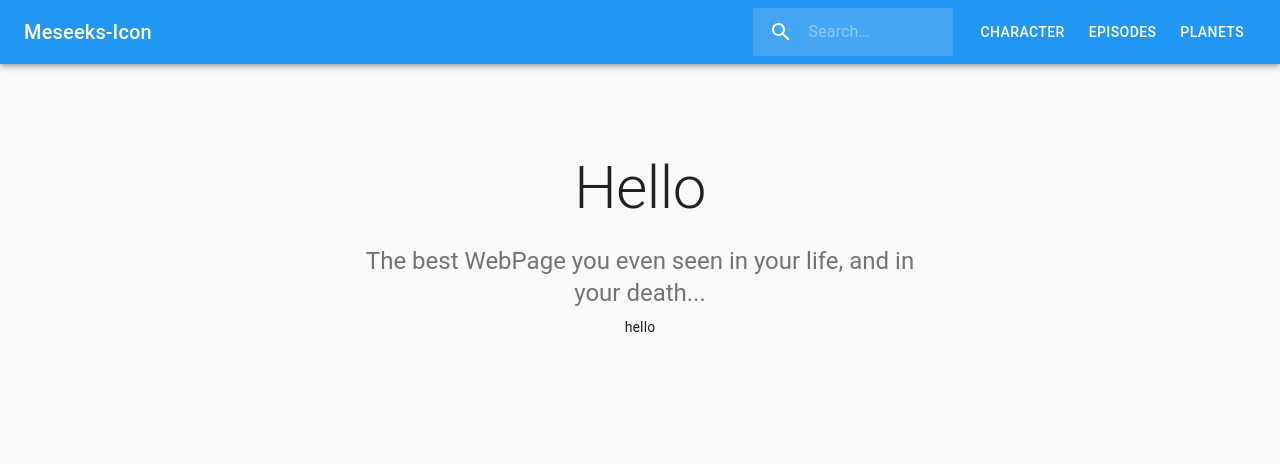
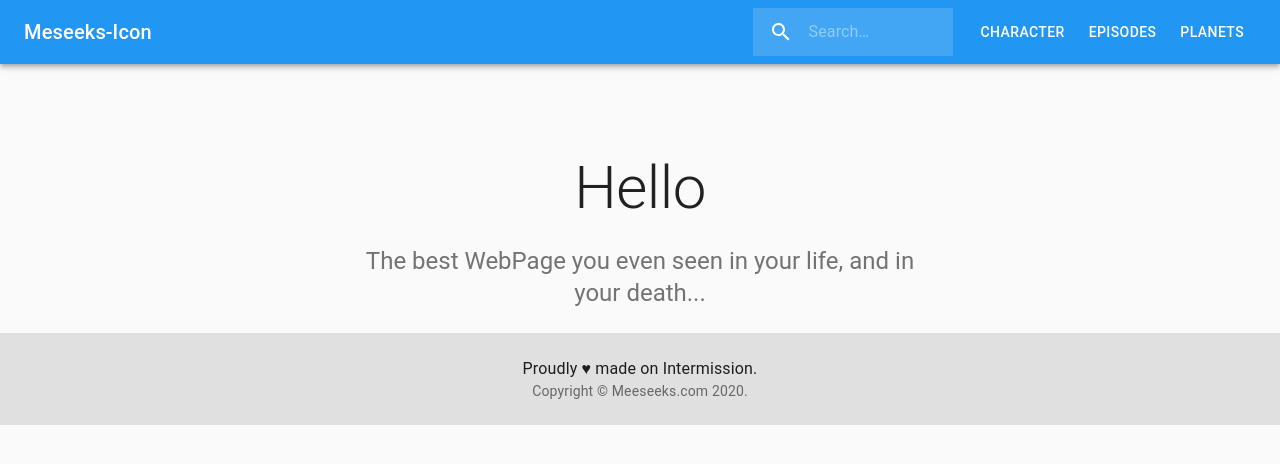
Before and after one commit to Jeffresh/Meeseeks, a React (Create React App) app: page / in a window 1280 px wide. Shown: the top 464 px of the page. Built offline with nearby package versions, Linux system fonts and the light colour scheme.

Commit message:
chore: add Footer component
Copyright component: wrapper of copyright message.

```diff
--- a/src/components/Layout/Footer.tsx
+++ b/src/components/Layout/Footer.tsx
@@ -1,87 +1,40 @@
-// import { Box, Container, Grid, Link, Typography } from '@material-ui/core'
-// import { makeStyles } from '@material-ui/core/styles'
-// import React from 'react'
-
-// const useStyles = makeStyles(theme => ({
-//   footer: {
-//     borderTop: `1px solid ${theme.palette.divider}`,
-//     marginTop: theme.spacing(8),
-//     paddingTop: theme.spacing(3),
-//     paddingBottom: theme.spacing(3),
-//     [theme.breakpoints.up('sm')]: {
-//       paddingTop: theme.spacing(6),
-//       paddingBottom: theme.spacing(6),
-//     },
-//   },
-// }))
-
-// const footers = [
-//   {
-//     title: 'Features',
-//     description: ['Characters', 'Episodes', 'Planets'],
-//   },
-//   {
-//     title: 'Resources',
-//     description: ['Rick &  Morty Api', 'Repo', 'React', 'Material-UI'],
-//   },
-//   {
-//     title: 'Legal',
-//     description: ['Privacy policy', 'Terms of use'],
-//   },
-// ]
-// const Copyright = (): JSX.Element => {
-//   return (
-//     <Typography variant="body2" color="textSecondary" align="center">
-//       {'Copyright © '}
-//       <Link color="inherit" href=" ">
-//         Your Website
-//       </Link>{' '}
-//       {new Date().getFullYear()}.
-//     </Typography>
-//   )
-// }
-
-// export const Footer = (): JSX.Element => {
-//   const classes = useStyles()
-
-//   return (
-//     <Container maxWidth="md" component="footer" className={classes.footer}>
-//       <Grid container spacing={4} justify="space-evenly">
-//         {footers.map(footer => (
-//           <Grid item xs={6} sm={3} key={footer.title}>
-//             <Typography variant="h6" color="textPrimary" gutterBottom>
-//               {footer.title}
-//             </Typography>
-//             <ul>
-//               {footer.description.map(item => (
-//                 <li key={item}>
-//                   <Link href=" " variant="subtitle1" color="textSecondary">
-//                     {item}
-//                   </Link>
-//                 </li>
-//               ))}
-//             </ul>
-//           </Grid>
-//         ))}
-//       </Grid>
-//       <Box mt={5}>
-//         <Copyright />
-//       </Box>
-//     </Container>
-//   )
-// }
-
-import { Grid } from '@material-ui/core'
 import React from 'react'
 import styled from 'styled-components'
+import { Typography, Link, Container } from '@material-ui/core'
 import { RFC } from '~Types/react'
 
-const SFooter = styled.footer``
+const SFooter = styled.footer`
+  padding: ${({ theme }) => theme.spacing(3, 2)};
+  text-align: center;
+  margin-top: auto;
+  background-color: ${({ theme }) =>
+    theme.palette.type === 'dark'
+      ? theme.palette.grey[800]
+      : theme.palette.grey[300]};
+`
 
-export const Footer: RFC = () => {
+const Copyright: RFC = () => {
   return (
-    <Grid container spacing={4} justify="space-evenly">
-      <SFooter>hello</SFooter>
-    </Grid>
+    <Typography variant="body2" color="textSecondary">
+      {'Copyright © '}
+      <Link color="inherit" href=" ">
+        Meeseeks.com
+      </Link>{' '}
+      {new Date().getFullYear()}
+      {'. '}
+    </Typography>
   )
 }
+
+export const Footer = (): JSX.Element => {
+  return (
+    <SFooter>
+      <Container maxWidth="sm">
+        <Typography variant="body1">
+          {'Proudly ♥ made on Intermission. '}
+        </Typography>
+        <Copyright />
+      </Container>
+    </SFooter>
+  )
+}
```
